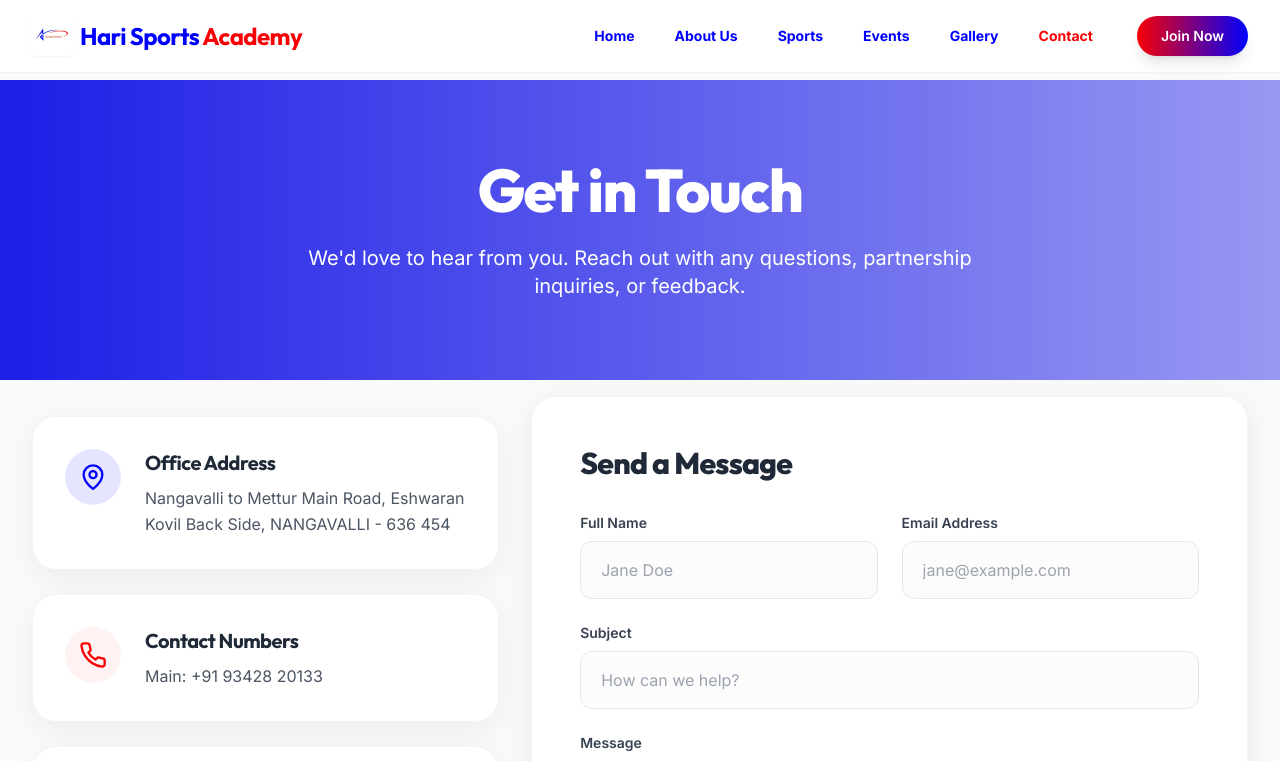
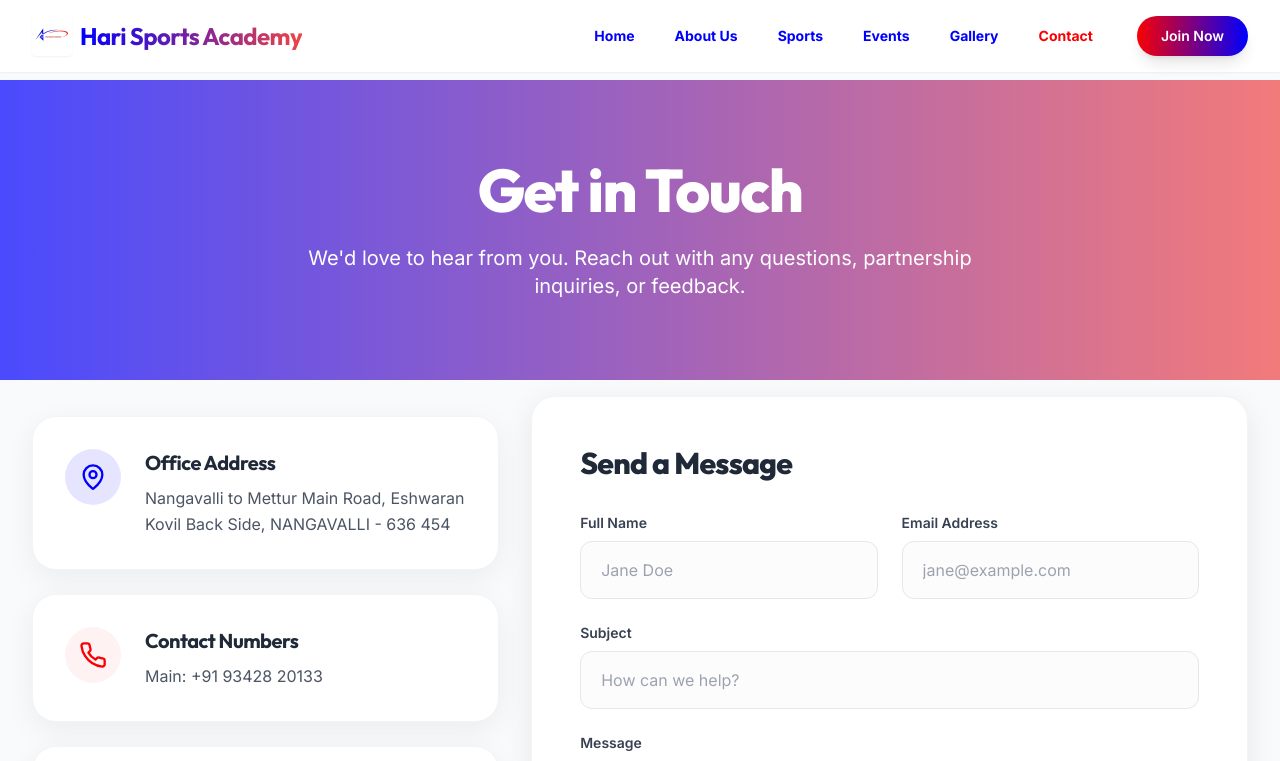
Before and after one commit to GOKULKUBER/hari-sports-academy, a React (Vite) app in the folder sports-association/: page /contact in a window 1280 px wide. Shown: the top 761 px of the page. Built offline with nearby package versions, Linux system fonts and the light colour scheme.

Commit message:
feat: Implement initial website structure with core pages (Home, Sports, About, Contact, Events, Gallery) and a navigation bar.

```diff
--- a/sports-association/src/components/layout/Navbar.jsx
+++ b/sports-association/src/components/layout/Navbar.jsx
@@ -45,8 +45,8 @@ export default function Navbar() {
               <img src="/assets/navbar/logo.jpeg" alt="Sports Association Logo" className="h-10 w-auto object-contain rounded shadow-sm" />
             </button>
             <Link to="/">
-              <span className="font-heading font-bold text-2xl tracking-tight text-[#0000FE]">
-                Hari Sports <span className="text-secondary gap-2">Academy</span>
+              <span className="font-heading font-bold text-2xl tracking-tight bg-gradient-to-r from-[#0000FE] to-red-500 bg-clip-text text-transparent">
+                Hari Sports Academy
               </span>
             </Link>
           </div>
--- a/sports-association/src/pages/About.jsx
+++ b/sports-association/src/pages/About.jsx
@@ -19,9 +19,9 @@ export default function About() {
   return (
     <div className="w-full">
       {/* Header Banner */}
-      <section className="bg-gradient-to-r from-[#0506E4]/90 to-[#0506E4]/40 pt-24 pb-32 px-4 relative overflow-hidden">
+      <section className="bg-gradient-to-r from-[#0000FE]/70 to-red-500/70 pt-24 pb-32 px-4 relative overflow-hidden">
         <div className="absolute inset-0 bg-[url('https://images.unsplash.com/photo-1518605368461-1ee7e14f9d0e?ixlib=rb-4.0.3&auto=format&fit=crop&w=2000&q=80')] bg-cover bg-center opacity-20 mix-blend-luminosity"></div>
-        <div className="absolute inset-0 bg-gradient-to-t from-primary to-transparent"></div>
+        <div className="absolute inset-0 bg-gradient-to-r from-[#0000FE]/70 to-red-500/70"></div>
         <div className="max-w-7xl mx-auto relative z-10 text-center">
           <motion.h1
             initial={{ opacity: 0, y: 20 }}
--- a/sports-association/src/pages/Contact.jsx
+++ b/sports-association/src/pages/Contact.jsx
@@ -33,7 +33,7 @@ export default function Contact() {
     <div className="w-full bg-gray-50 bg-pattern min-h-screen">
 
       {/* Header Banner */}
-      <section className="bg-gradient-to-r from-[#0506E4]/90 to-[#0506E4]/40 text-white pt-20 pb-20 px-4 text-center">
+      <section className="bg-gradient-to-r from-[#0000FE]/70 to-red-500/70 text-white pt-20 pb-20 px-4 text-center">
         <motion.h1
           initial={{ opacity: 0, y: 20 }}
           animate={{ opacity: 1, y: 0 }}
--- a/sports-association/src/pages/Events.jsx
+++ b/sports-association/src/pages/Events.jsx
@@ -18,7 +18,7 @@ export default function Events() {
     <div className="w-full bg-gray-50 min-h-screen pb-20">
 
       {/* Header */}
-      <section className="bg-gradient-to-r from-[#0506E4]/90 to-[#0506E4]/40 text-white pt-24 pb-16 px-4">
+      <section className="bg-gradient-to-r from-[#0000FE]/70 to-red-500/70 text-white pt-24 pb-16 px-4">
         <div className="max-w-7xl mx-auto text-center">
           <motion.h1
             initial={{ opacity: 0, y: 20 }}
--- a/sports-association/src/pages/Gallery.jsx
+++ b/sports-association/src/pages/Gallery.jsx
@@ -47,9 +47,9 @@ export default function Gallery() {
   return (
     <div className="w-full bg-gray-50 min-h-screen pb-24">
       {/* Page Header */}
-      <section className="bg-gradient-to-r from-[#0506E4]/90 to-[#0506E4]/40 pt-24 pb-20 px-4 relative overflow-hidden">
+      <section className="bg-gradient-to-r from-[#0000FE]/70 to-red-500/70 pt-24 pb-20 px-4 relative overflow-hidden">
         <div className="absolute inset-0 bg-[url('https://images.unsplash.com/photo-1518605368461-1ee7e14f9d0e?ixlib=rb-4.0.3&auto=format&fit=crop&w=2000&q=80')] bg-cover bg-center opacity-20 mix-blend-luminosity"></div>
-        <div className="absolute inset-0 bg-gradient-to-t from-primary to-transparent"></div>
+        <div className="absolute inset-0 bg-gradient-to-r from-[#0000FE]/70 to-red-500/70"></div>
         <div className="max-w-7xl mx-auto relative z-10 text-center">
           <motion.h1
             initial={{ opacity: 0, y: -20 }}
--- a/sports-association/src/pages/Home.jsx
+++ b/sports-association/src/pages/Home.jsx
@@ -35,7 +35,7 @@ export default function Home() {
       {/* Hero Section */}
       <section className="relative h-[90vh] flex items-center justify-center overflow-hidden">
         <div className="absolute inset-0 bg-[url('https://images.unsplash.com/photo-1541534741688-6078c6bfb5c5?ixlib=rb-4.0.3&auto=format&fit=crop&w=2000&q=80')] bg-cover bg-center opacity-40 mix-blend-overlay"></div>
-        <div className="absolute inset-0 bg-gradient-to-r from-[#0506E4]/90 to-[#0506E4]/40"></div>
+        <div className="absolute inset-0 bg-gradient-to-r from-[#0000FE]/70 to-red-500/70"></div>
 
         <div className="relative z-10 max-w-7xl mx-auto px-4 sm:px-6 lg:px-8 text-center md:text-left">
           <motion.div
@@ -49,7 +49,7 @@ export default function Home() {
             </motion.span>
             <motion.h1 variants={fadeIn} className="text-5xl md:text-7xl font-heading font-extrabold text-white mb-6 leading-tight">
               Fueling Passion.<br />
-              <span className="text-transparent bg-clip-text bg-gradient-to-r from-secondary to-red-400">
+              <span className="text-white">
                 Building Excellence.
               </span>
             </motion.h1>
--- a/sports-association/src/pages/Sports.jsx
+++ b/sports-association/src/pages/Sports.jsx
@@ -105,9 +105,9 @@ export default function Sports() {
   return (
     <div className="w-full bg-gray-50 pb-24">
       {/* Page Header */}
-      <section className="bg-gradient-to-r from-[#0506E4]/90 to-[#0506E4]/40 pt-24 pb-20 px-4 relative overflow-hidden">
+      <section className="bg-gradient-to-r from-[#0000FE]/70 to-red-500/70 pt-24 pb-20 px-4 relative overflow-hidden">
         <div className="absolute inset-0 bg-[url('https://images.unsplash.com/photo-1518605368461-1ee7e14f9d0e?ixlib=rb-4.0.3&auto=format&fit=crop&w=2000&q=80')] bg-cover bg-center opacity-20 mix-blend-luminosity"></div>
-        <div className="absolute inset-0 bg-gradient-to-t from-primary to-transparent"></div>
+        <div className="absolute inset-0 bg-gradient-to-r from-[#0000FE]/70 to-red-500/70"></div>
         <div className="max-w-7xl mx-auto relative z-10 text-center">
           <motion.h1
             initial={{ opacity: 0, y: -20 }}
```
